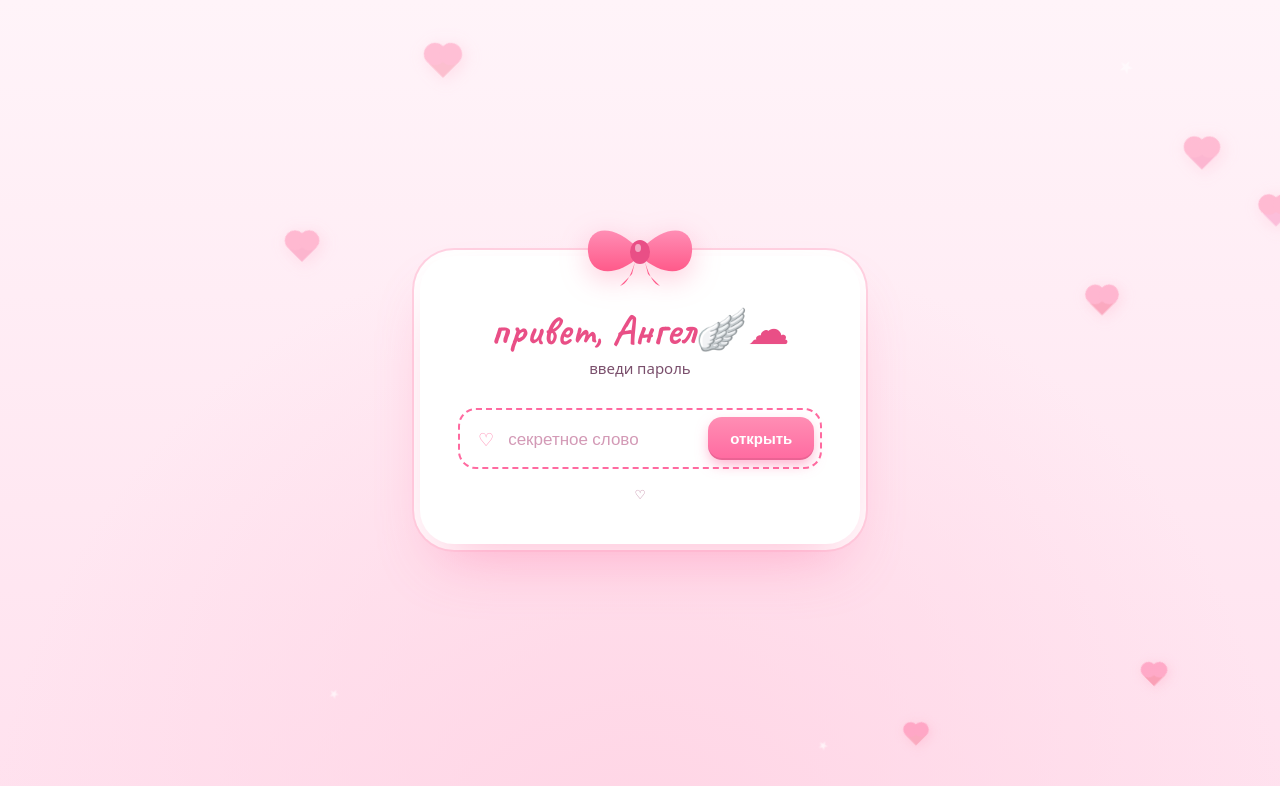
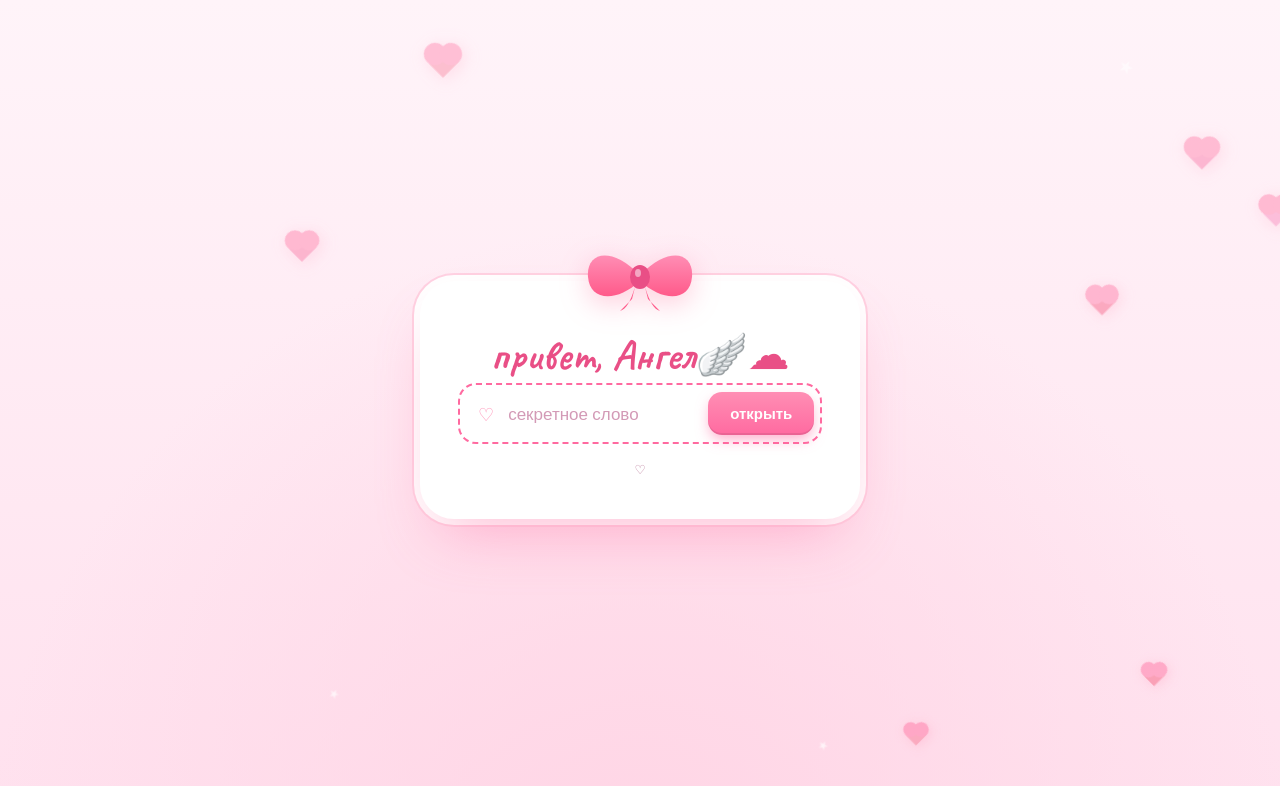
Before and after one commit to CRPNTRPINK/SarraIsAngel, a plain HTML site: page index.html in a window 1280 px wide. Drawn offline with Linux system fonts and the light colour scheme.

Commit message:
change sub

```diff
--- a/index.html
+++ b/index.html
@@ -397,7 +397,6 @@
     </svg>
 
     <h1>привет, Ангел🪽☁︎</h1>
-    <p class="sub">введи пароль</p>
 
     <form id="pwForm" autocomplete="off">
       <div class="pw-wrap" id="pwWrap">
```
